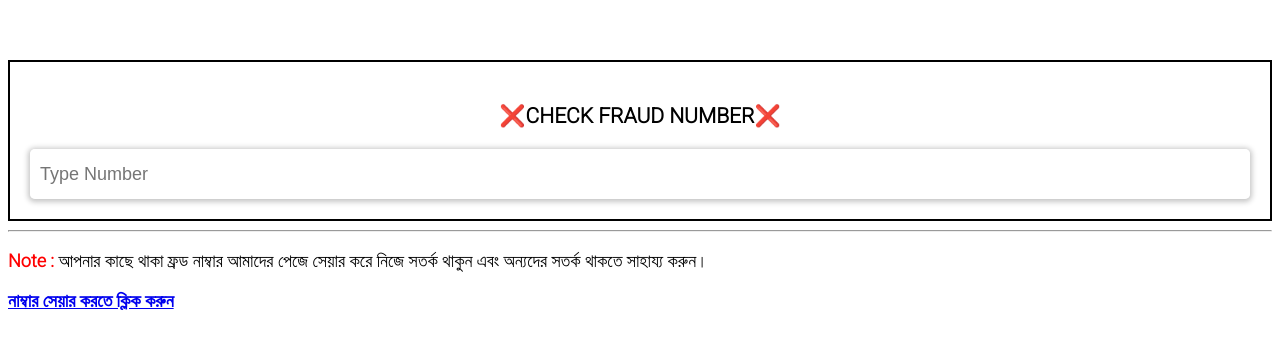
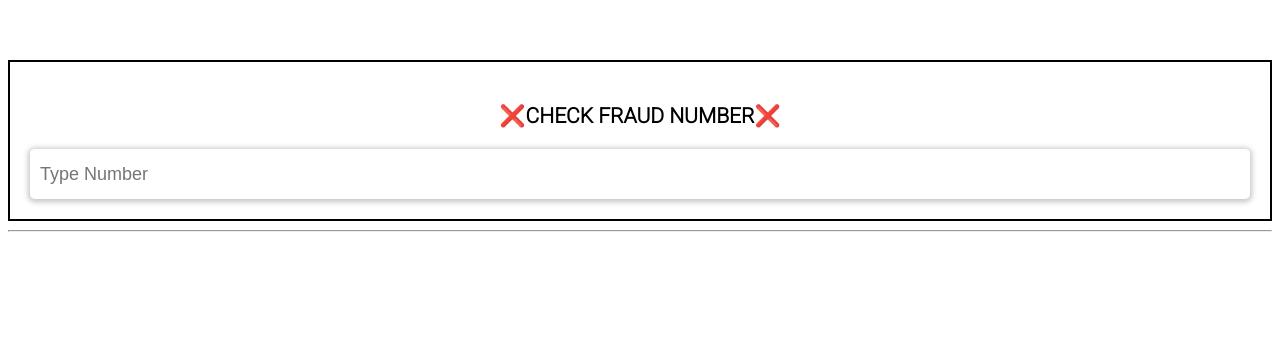
Before and after one commit to anandofc/fraud-checker, a plain HTML site: page index.html in a window 1280 px wide. Shown: the part 256-604 px from the top of the page. Drawn offline with Linux system fonts and the light colour scheme.

Commit message:
Update index.html

```diff
--- a/index.html
+++ b/index.html
@@ -27,10 +27,7 @@
     </div>
 
     <hr>
-     <div>
-      <p><b class="nt">Note :</b> আপনার কাছে থাকা ফ্রড নাম্বার আমাদের পেজে সেয়ার করে নিজে সতর্ক থাকুন এবং অন্যদের সতর্ক থাকতে সাহায্য করুন।</p>
-      <a href="https://www.facebook.com/groups/fraudchecker"> <p><b>নাম্বার সেয়ার করতে ক্লিক করুন</b></p> </a>
-    </div>
+
     <script src="main.js"></script>
   </body>
 </html>
```
